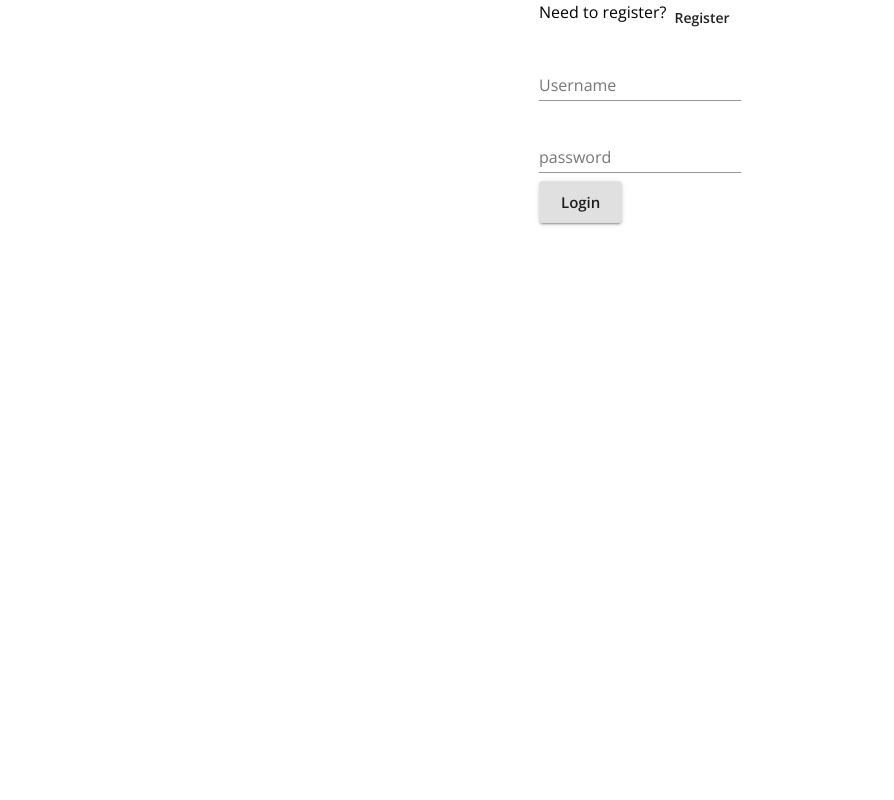
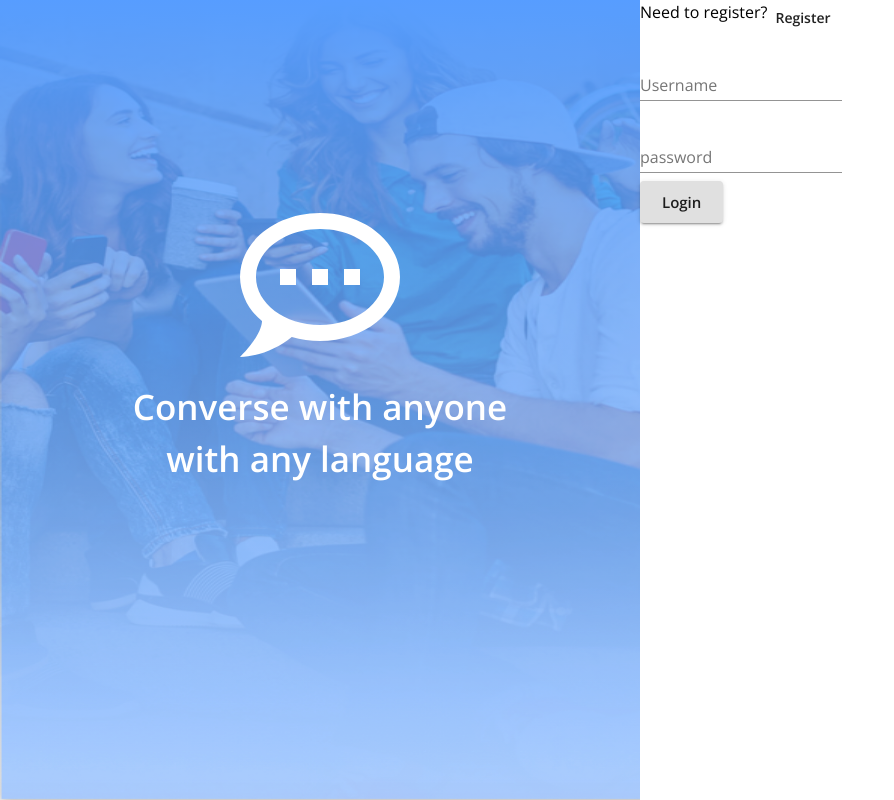
Before and after one commit to wl328Weiminli/message-application, a React (Create React App) app in the folder client/: page /login in a window 1280 px wide. Shown: the whole page, without its empty margins (0-894 px from the left). Built offline with nearby package versions, Linux system fonts and the light colour scheme; no server answers.

Commit message:
Add the register and login page side bar

```diff
--- a/client/package.json
+++ b/client/package.json
@@ -5,6 +5,8 @@
   "dependencies": {
     "@material-ui/core": "^4.11.0",
     "@material-ui/icons": "^4.11.2",
+    "@mdi/js": "^5.9.55",
+    "@mdi/react": "^1.5.0",
     "axios": "^0.21.0",
     "moment": "^2.29.1",
     "react": "^17.0.1",
--- /dev/null
+++ b/client/src/LoginOrRegister/LeftBar/IconLogo.js
@@ -0,0 +1,15 @@
+import Icon from "@mdi/react";
+import { mdiChatProcessingOutline } from "@mdi/js";
+
+const IconLogo = () => {
+  return (
+    <Icon
+      path={mdiChatProcessingOutline}
+      title="chat logo"
+      size={8}
+      color="white"
+    />
+  );
+};
+
+export default IconLogo;
--- /dev/null
+++ b/client/src/LoginOrRegister/LeftBar/index.js
@@ -0,0 +1,45 @@
+import { Box, Typography } from "@material-ui/core";
+import { makeStyles } from "@material-ui/core/styles";
+import IconLogo from "./IconLogo";
+import background from "./images/bg-img.png";
+
+const useStyles = makeStyles((theme) => ({
+  root: {
+    display: "flex",
+    flexDirection: "column",
+    alignItems: "center",
+    justifyContent: "space-around",
+    height: "100%",
+    background: `linear-gradient(#3A8DFF, transparent), url(${background})`,
+    backgroundRepeat: "no-repeat",
+    backgroundSize: "100% 100%",
+    opacity: "85%",
+  },
+  wrapper: {
+    display: "flex",
+    flexDirection: "column",
+    alignItems: "center",
+  },
+  slogan: {
+    fontWeight: "bold",
+    fontSize: 35,
+    color: "white",
+  },
+}));
+const LeftBar = (props) => {
+  const classes = useStyles();
+  return (
+    <Box className={classes.root}>
+      <div />
+      <Box className={classes.wrapper}>
+        <IconLogo />
+        <Typography className={classes.slogan}>Converse with anyone</Typography>
+        <Typography className={classes.slogan}> with any language</Typography>
+      </Box>
+      <div />
+      <div />
+    </Box>
+  );
+};
+
+export default LeftBar;
--- a/client/src/LoginOrRegister/index.js
+++ b/client/src/LoginOrRegister/index.js
@@ -1,6 +1,17 @@
+import { Grid } from "@material-ui/core";
+import { makeStyles } from "@material-ui/core/styles";
+import LeftBar from "./LeftBar";
 import Login from "./Login";
 import Signup from "./Signup";
+
+const useStyles = makeStyles((theme) => ({
+  root: {
+    minHeight: "100vh",
+  },
+}));
+
 const LoginOrRegister = (props) => {
+  const classes = useStyles();
   let checkLoginOrRegister;
   if (!props.location) {
     checkLoginOrRegister = "login";
@@ -8,8 +19,18 @@ const LoginOrRegister = (props) => {
     const { pathname } = props.location;
     checkLoginOrRegister = pathname.split("/")[1];
   }
-  console.log("@@", checkLoginOrRegister);
-  return <>{checkLoginOrRegister === "login" ? <Login /> : <Signup />}</>;
+  return (
+    <>
+      <Grid container className={classes.root}>
+        <Grid item xs={12} sm={6}>
+          <LeftBar />
+        </Grid>
+        <Grid item>
+          {checkLoginOrRegister === "login" ? <Login /> : <Signup />}
+        </Grid>
+      </Grid>
+    </>
+  );
 };
 
 export default LoginOrRegister;
```
Also changed, not shown: client/src/LoginOrRegister/LeftBar/images/bg-img.png (added), 1 other file (tests, documents, lock files or other folders).
